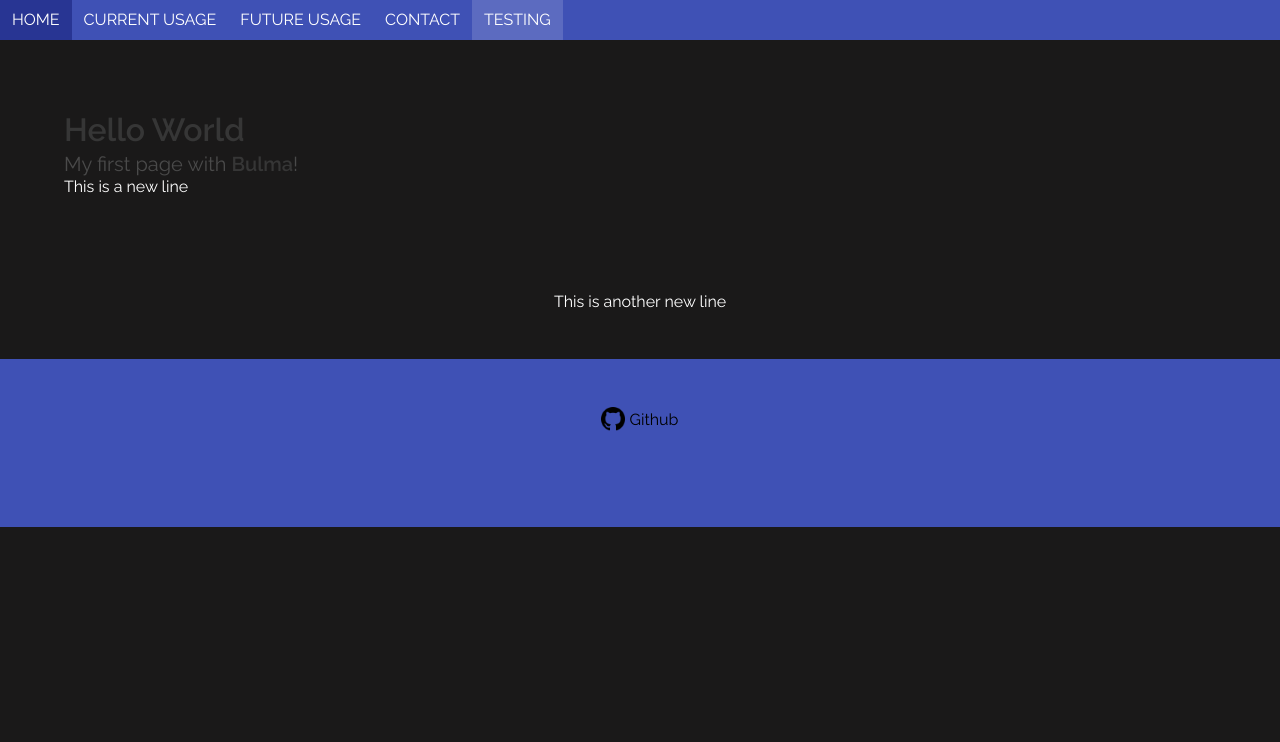
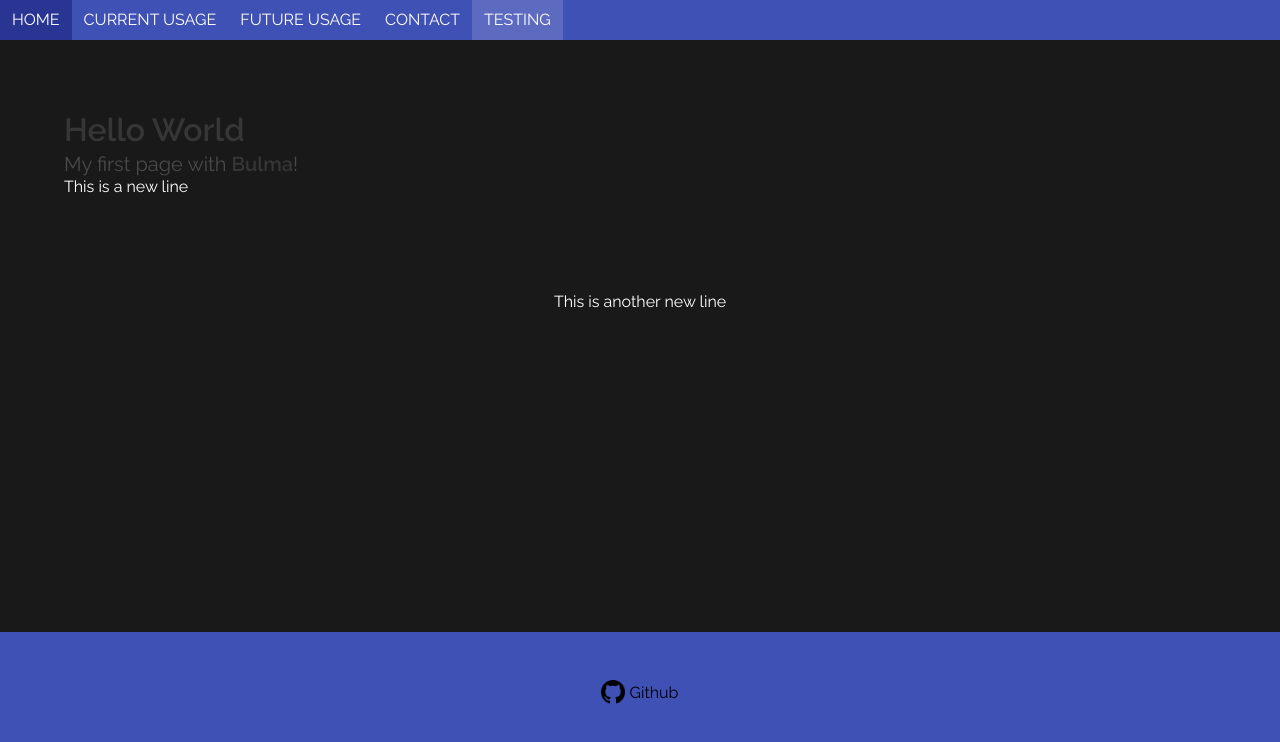
Before and after one commit to ds902022/DigDan, a plain HTML site: page testpage.html in a window 1280 px wide. Drawn offline with nearby package versions, Linux system fonts and the light colour scheme.

Commit message:
Sticky footer

```diff
--- a/testpage.html
+++ b/testpage.html
@@ -28,6 +28,11 @@
       .active{
         background: #5C6BC0;
       }
+      body{
+        display: flex;
+        flex-direction: column;
+        height: 100vh;
+      }
       html, body{
         background-color: #1a1919;
         color: #ffffff;
@@ -41,6 +46,9 @@
       .footer .is-flex{
         justify-content: center;
         align-items: center;
+      }
+      .extender{
+        flex: 1 0 auto;
       }
     </style>
   </head>
@@ -76,6 +84,7 @@
       </p>
     </div>
   </section>
+  <div class="extender"></div>
   <footer class="footer" style="background:#3F51B5">
     <div class="is-flex">
       <a href="https://github.com/ds902022/DigDan" target="_blank">
```
